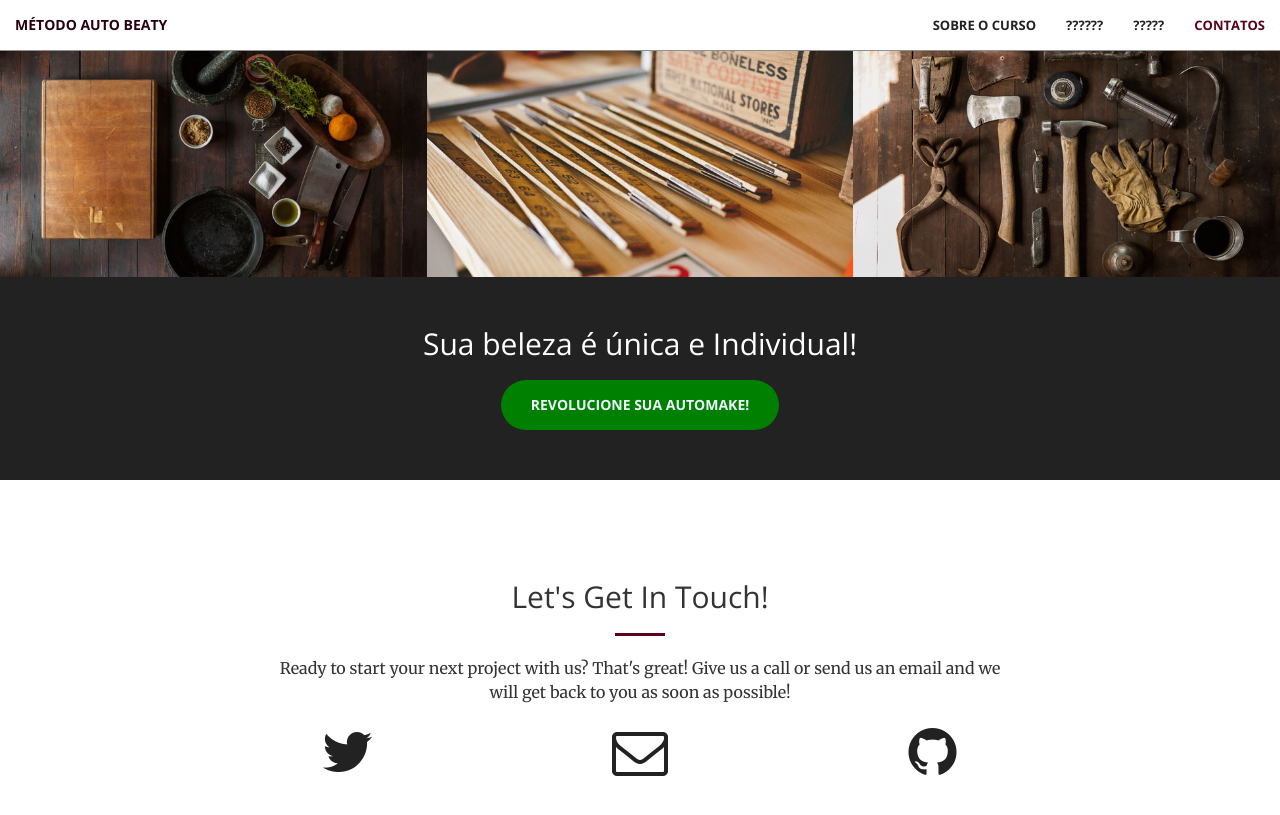
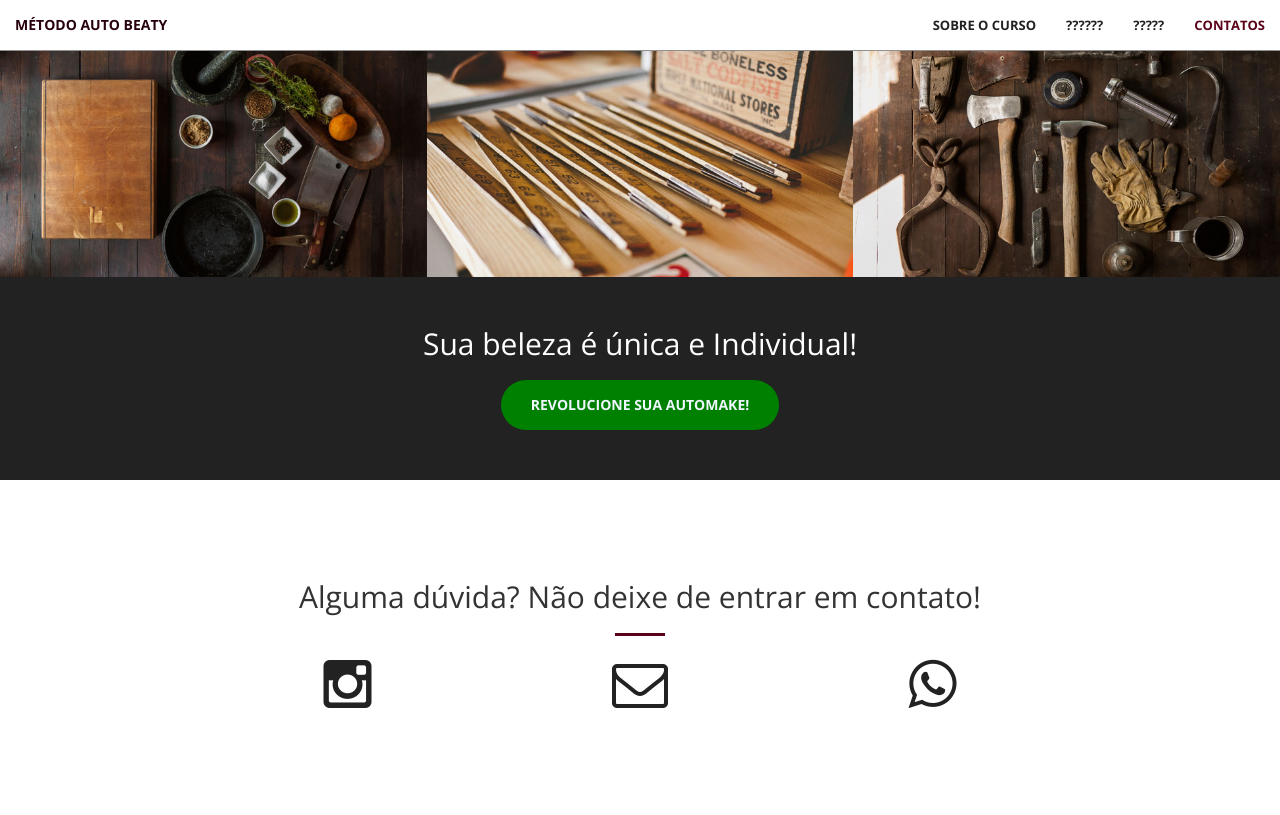
Before and after one commit to kellyeudenia/business-woman, a Jekyll site: the page built from index.html, in a window 1280 px wide and 900 px high, scrolled down 1712 px. Shown: the top 815 px of the window. Built offline with Jekyll 4.4.1, drawn with Linux system fonts in a browser that asks for light colours.

Commit message:
Initial Commit

```diff
--- a/_includes/contact.html
+++ b/_includes/contact.html
@@ -2,13 +2,13 @@
     <div class="container">
         <div class="row">
             <div class="col-lg-8 col-lg-offset-2 text-center">
-                <h2 class="section-heading">Let's Get In Touch!</h2>
+                <h2 class="section-heading">Alguma dúvida? Não deixe de entrar em contato!</h2>
                 <hr class="primary">
-                <p>Ready to start your next project with us? That's great! Give us a call or send us an email and we will get back to you as soon as possible!</p>
+                <!-- <p>Ready to start your next project with us? That's great! Give us a call or send us an email and we will get back to you as soon as possible!</p> -->
             </div>
         <div class="col-lg-2 col-lg-offset-2 text-center">
-            <a href="https://twitter.com/{{ site.twitter_username }}">
-                <i class="fa fa-twitter fa-3x wow bounceIn" data-wow-delay=".1s"></i>
+            <a href="https://www.instagram.com/{{ site.github_username }}">
+                <i class="fa fa-instagram fa-3x wow bounceIn" data-wow-delay=".1s"></i>
                 <p>{{ site.twitter_username }}</p>
             </a>
         </div>
@@ -20,7 +20,7 @@
         </div>
         <div class="col-lg-2 col-lg-offset-1 text-center">
             <a href="https://github.com/{{ site.github_username }}">
-            <i class="fa fa-github fa-3x wow bounceIn" data-wow-delay=".1s"></i>
+            <i class="fa fa-whatsapp fa-3x wow bounceIn" data-wow-delay=".1s"></i>
                 <p>{{ site.github_username }}</p>
             </a>
         </div>
```
